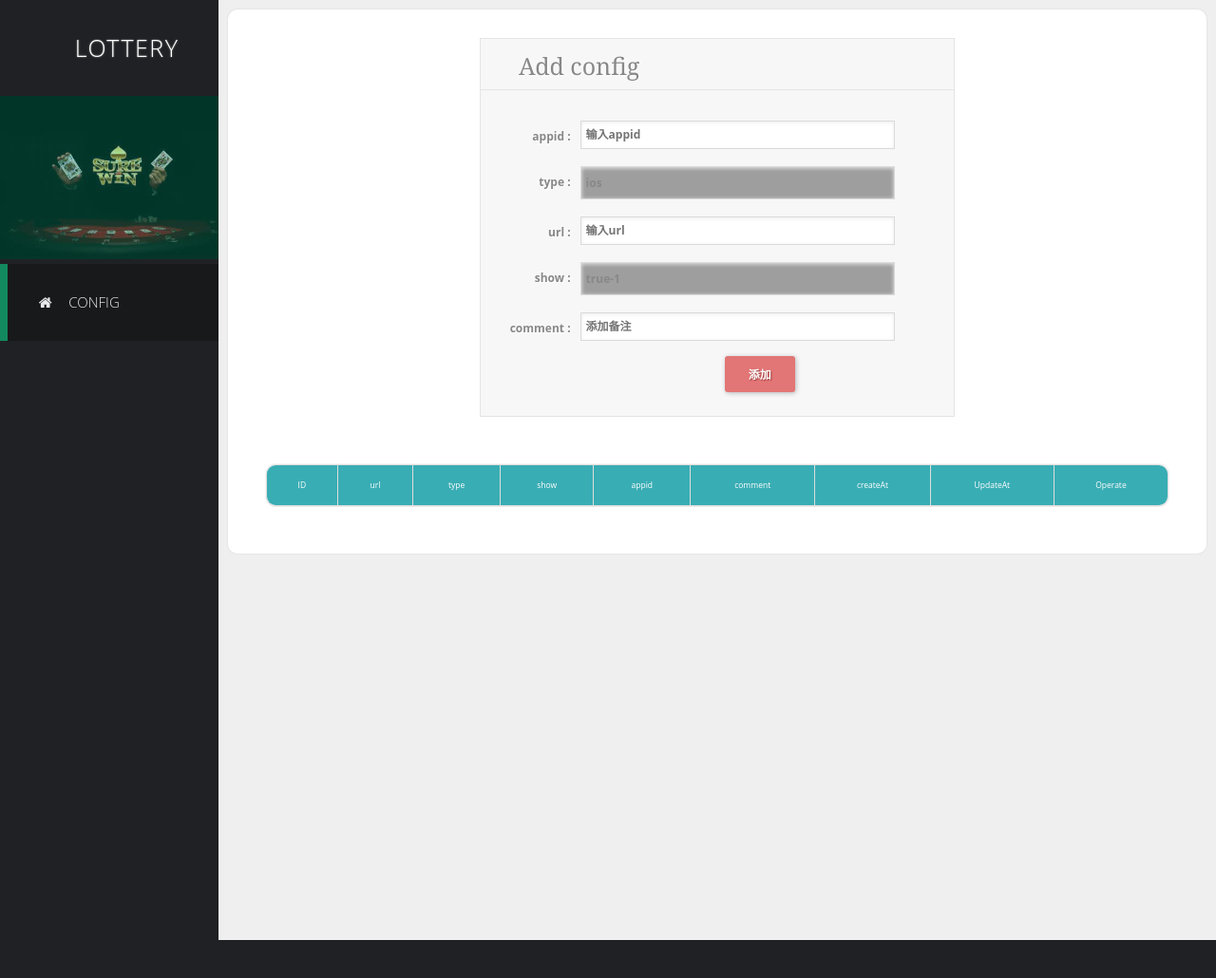
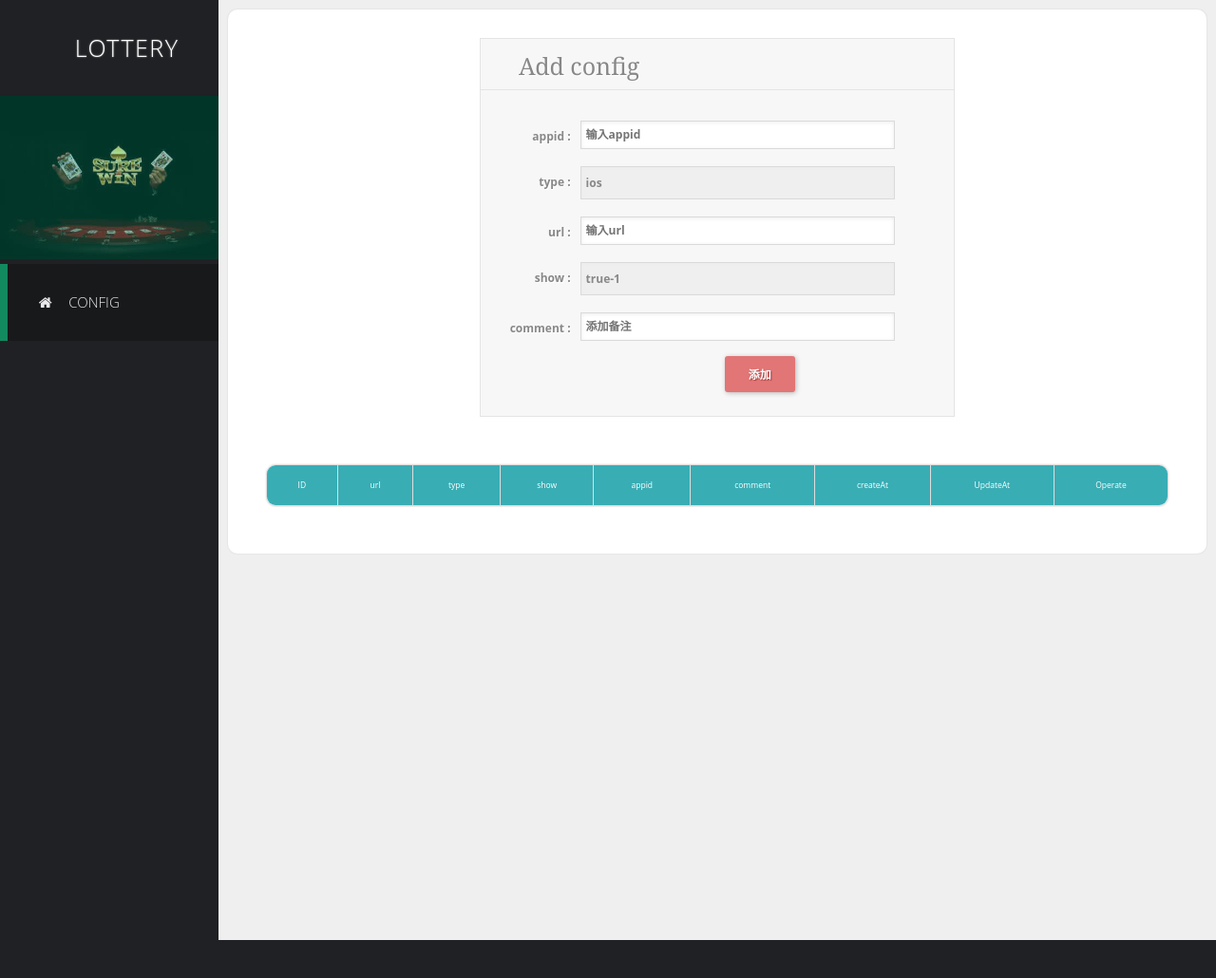
Before and after one commit to lotteryteam/lottery, a PHP site: page / in a window 1280 px wide. Shown: the top 1030 px of the page at 95% size. Run offline with PHP 8.4, Linux system fonts and the light colour scheme; grey boxes are pictures that could not be loaded.

Commit message:
remove arrow-down image

```diff
--- a/front/css/common.css
+++ b/front/css/common.css
@@ -374,8 +374,9 @@ box-shadow: inset 0px 1px 4px #ECECEC;
 padding: 5px 3px 3px 5px;
 }
 .basic-grey select {
-background: #FFF url('down-arrow.png') no-repeat right;
-background: #FFF url('down-arrow.png') no-repeat right);
+background: #FFF url('
+') no-repeat right;
+/*background: #FFF url('down-arrow.png') no-repeat right);*/
 appearance:none;
 -webkit-appearance:none;
 -moz-appearance: none;
--- a/front/index.html
+++ b/front/index.html
@@ -70,8 +70,8 @@
             padding: 5px 3px 3px 5px;
         }
         .basic-grey select {
-            background: #FFF url('down-arrow.png') no-repeat right;
-            background: #FFF url('down-arrow.png') no-repeat right);
+            /*background: #FFF url('down-arrow.png') no-repeat right;
+            background: #FFF url('down-arrow.png') no-repeat right);*/
             appearance:none;
             -webkit-appearance:none;
             -moz-appearance: none;
```
